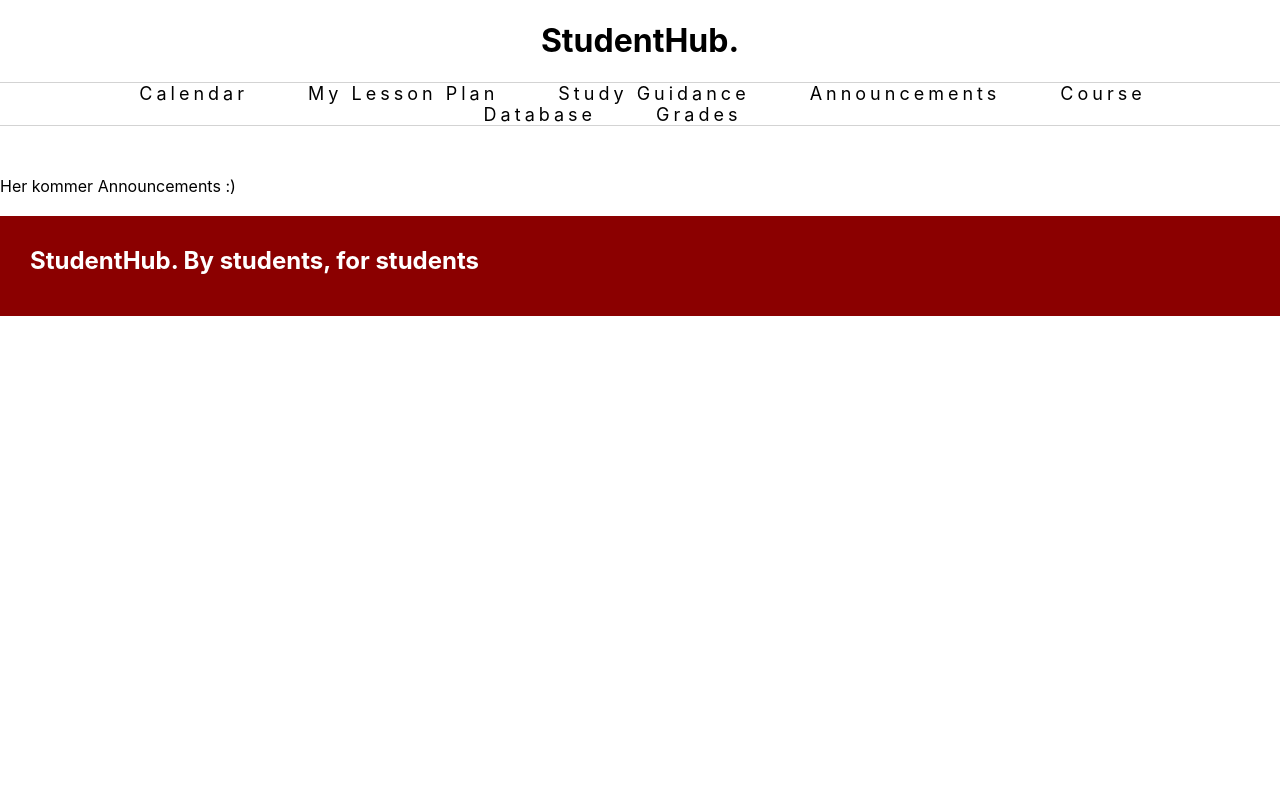
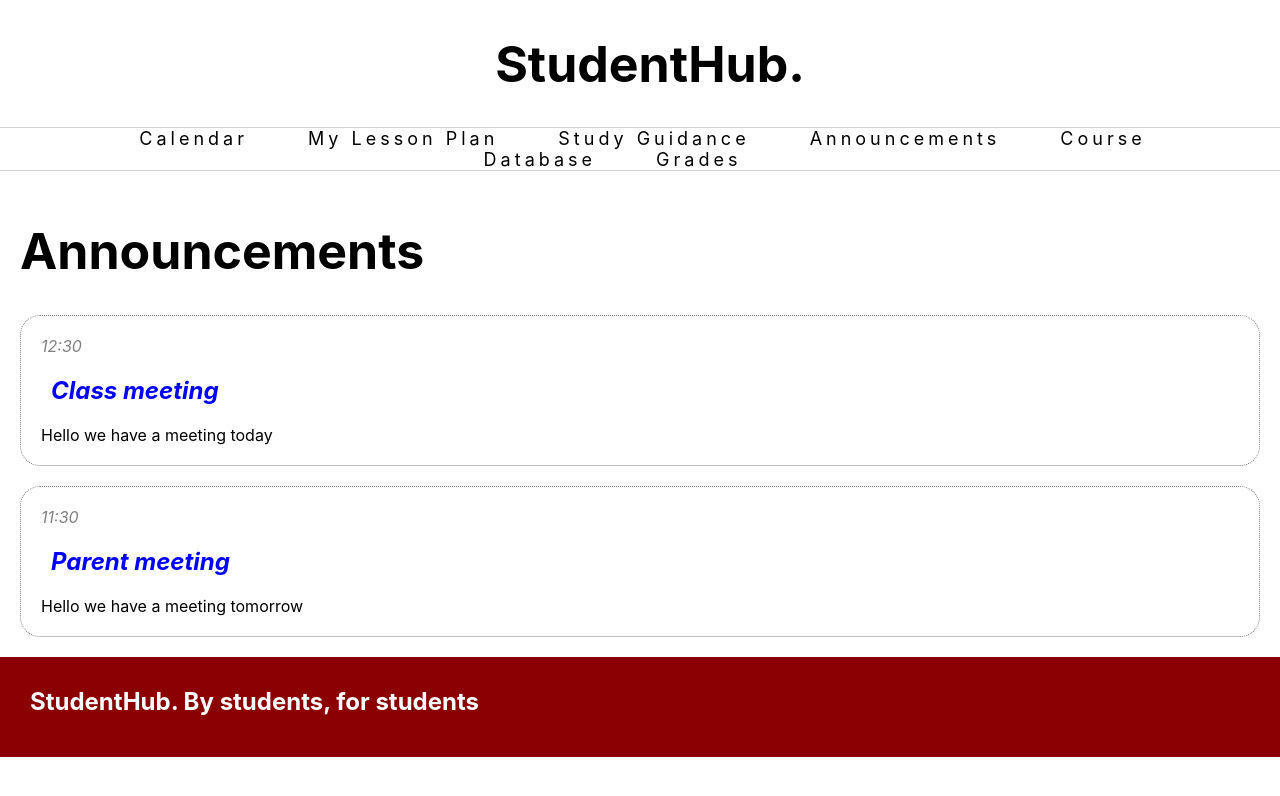
Before and after one commit to sebsinding/StudentHub, a React (Create React App) app: page /announcements in a window 1280 px wide. Shown: the top 796 px of the page. Built offline with nearby package versions, Linux system fonts and the light colour scheme.

Commit message:
made data handling for announcements and css.

```diff
--- a/src/App.tsx
+++ b/src/App.tsx
@@ -19,11 +19,12 @@ export default function App() {
             <Route path="*" element={<NoPages />} />
           <Route path="/" element={<Layout />}>
             <Route index element={<Home />} />
-            <Route path="StudyGuidance" element={<StudyGuidance />} />
-            <Route path="MyLessonPlan" element={<MyLessonPlan />} />
-            <Route path="Announcements" element={<Announcements />} />
-            <Route path="CourseDatabase" element={<CourseDatabase />} />
-            <Route path="Grades" element={<Grades />} />
+            <Route path="/StudyGuidance" element={<StudyGuidance />} />
+            <Route path="/MyLessonPlan" element={<MyLessonPlan />} />
+            <Route path="/announcements" element={<Announcements />} />
+            <Route path="/announcements" element={<Announcements />} />
+
+            <Route path="/Grades" element={<Grades />} />
           </Route>
         </Routes>
       </BrowserRouter>
--- /dev/null
+++ b/src/Pages/Announcement.js
@@ -0,0 +1,24 @@
+import React from "react";
+import "./Announcements.css";
+
+function Announcement (props) {
+
+  const {title, time, type, text} = props;
+
+    return (
+      <div onClick={props.onClick} class="Border">
+            <section class="Time">
+            <p>{time}</p>
+            </section>
+            <br/>
+            <section class="Titel">
+            <h2>{title}</h2>
+            </section>
+            <br/>
+            <p>{text}</p>
+
+      </div>
+    )
+  };
+
+  export default Announcement
--- /dev/null
+++ b/src/Pages/Announcements.css
@@ -0,0 +1,40 @@
+.Titel h2 {
+    font-style: italic;
+    color: blue;
+    padding-top: 0px;
+    padding-bottom: 0px;
+    margin-top: 0px;
+    margin-bottom: 0px;
+    margin-left: 0px;
+}
+
+.Time p{
+    font-style: italic;
+    color: gray;
+    margin-bottom: 0px;
+    margin-top: 10px;
+    padding-top: 10px;
+}
+
+p {
+    font-style: normal;
+    margin-left: 20px;
+    margin-top: 0px;
+    margin-bottom: 0px;
+}
+
+h1 {
+    font-size: 50px;
+    margin-left: 20px;
+}
+
+.Border {
+    border: 1px dotted grey;
+    margin: 20px 20px 20px 20px;
+    border-radius: 20px;
+    padding-bottom: 20px;
+}
+
+.Border:hover {
+    opacity: 0.5;
+}
--- a/src/Pages/Announcements.js
+++ b/src/Pages/Announcements.js
@@ -1,6 +1,14 @@
+
+import List from "./AnnouncementsList";
+import "./Announcements.css";
+
+
 const Announcements = () => {
     return (
-      <p>Her kommer Announcements :)</p>
+      <div>
+        <h1>Announcements</h1>
+       <List/>
+      </div>
     )
   };
 
--- /dev/null
+++ b/src/Pages/AnnouncementsList.js
@@ -0,0 +1,39 @@
+import React from "react";
+import Announcement from "./Announcement";
+import Announcements from "./Announcement";
+function AnnouncementsList () {
+    const announcements = [
+        {
+            id: 1,
+            title: "Class meeting",
+            time: 12 + ":" + 30,
+            type: "meeting",
+            text: "Hello we have a meeting today"
+        },
+        {
+            id: 2,
+            title: "Parent meeting",
+            time: 11 + ":" + 30,
+            type: "meeting",
+            text: "Hello we have a meeting tomorrow"
+        }
+    ]
+
+    function onAnnouncementClick(id) {
+        // Navigate to new page with this id
+
+    }
+
+    function loadAnnouncements() {
+      return announcements.map(announcement => <Announcement onClick={() => onAnnouncementClick(announcement.id)} key={announcement.id}  {...announcement} />)
+    }
+
+
+    return (
+      <div>
+        {loadAnnouncements()}
+      </div>
+    )
+  };
+
+  export default AnnouncementsList;
--- a/src/Pages/Home.js
+++ b/src/Pages/Home.js
@@ -1,4 +1,5 @@
 import './Pages.css';
+
 import Calendar from '../Resources/calendar.png';
 
 const Home = () => {
```
Also changed, not shown: src/react-app-env.d.ts (line endings or trailing spaces).
